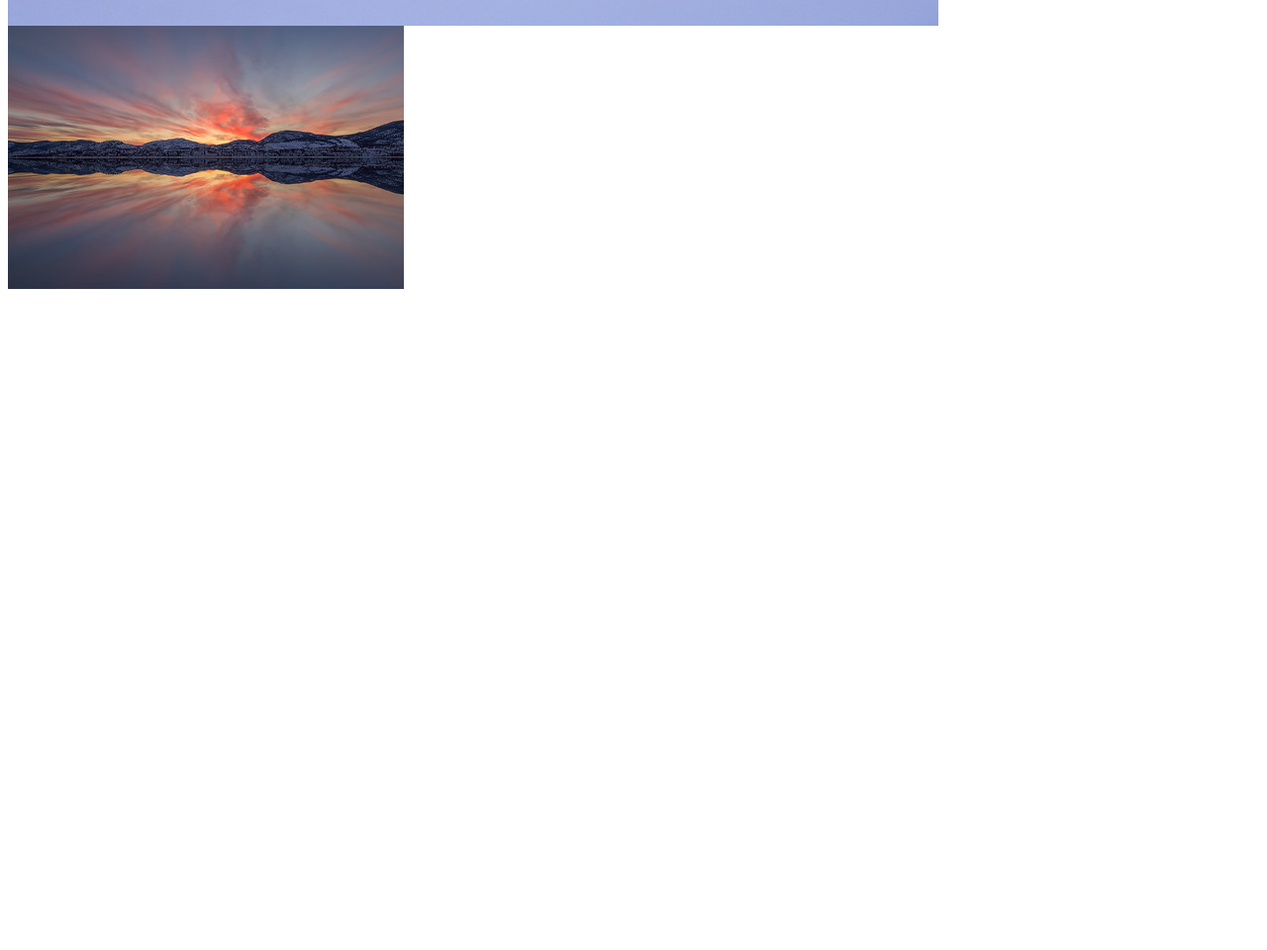
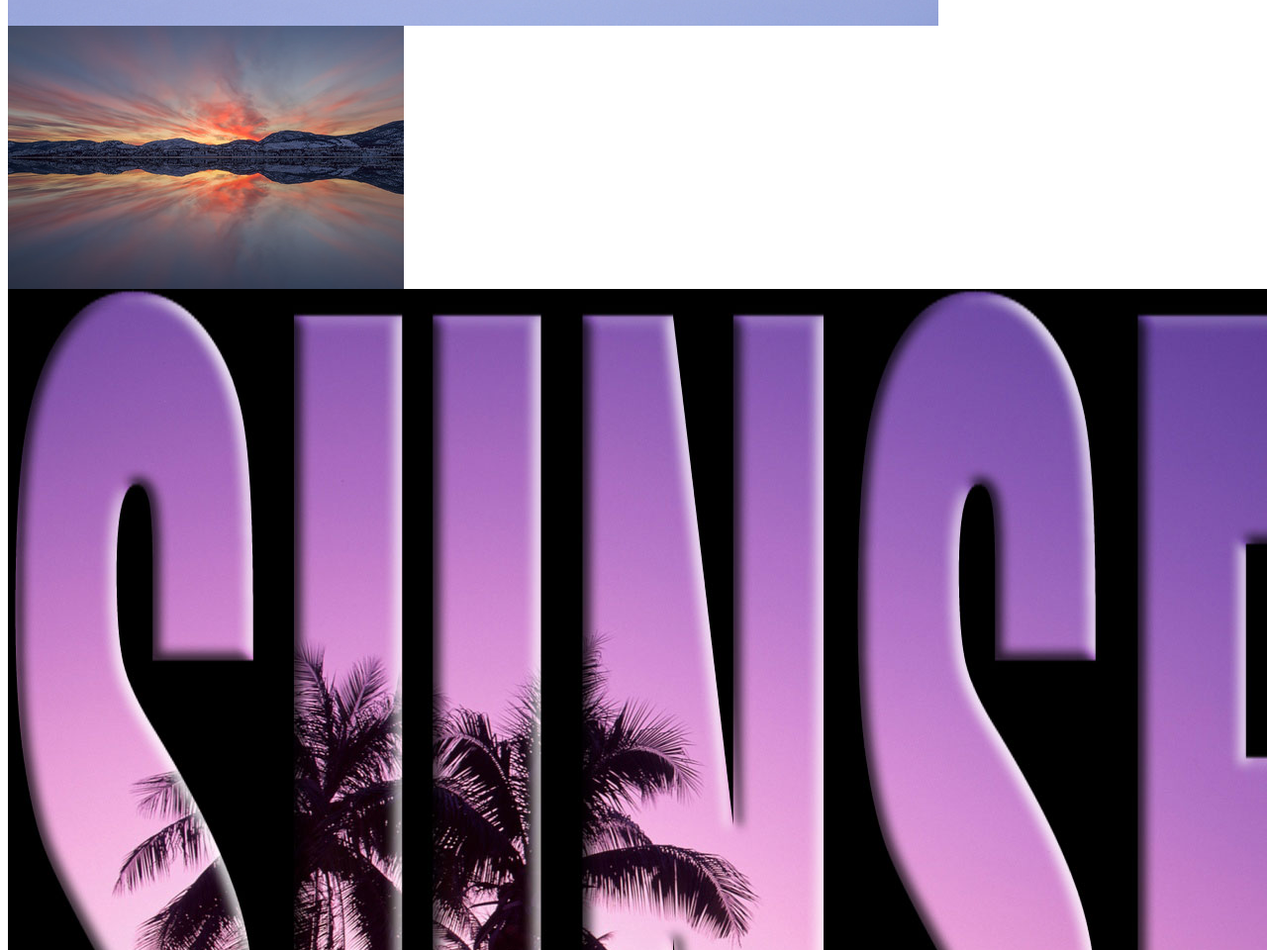
Before and after one commit to 760211/folder-, a plain HTML site: page index.html in a window 1280 px wide. Shown: the part 3220-4180 px from the top of the page at 99% size. Before the commit the page ends 3520 px from the top, so only its background shows below. Drawn offline with Linux system fonts and the light colour scheme.

Commit message:
added picture

```diff
--- a/index.html
+++ b/index.html
@@ -11,5 +11,6 @@
 <img src="clouds.jpg">
 <img src="nature.jpg">
 <img src="sunrise.jpg">
+<img src="word sunset.jpg">
 </body>
 </html>
```
Also changed, not shown: word sunset.jpg (added).
